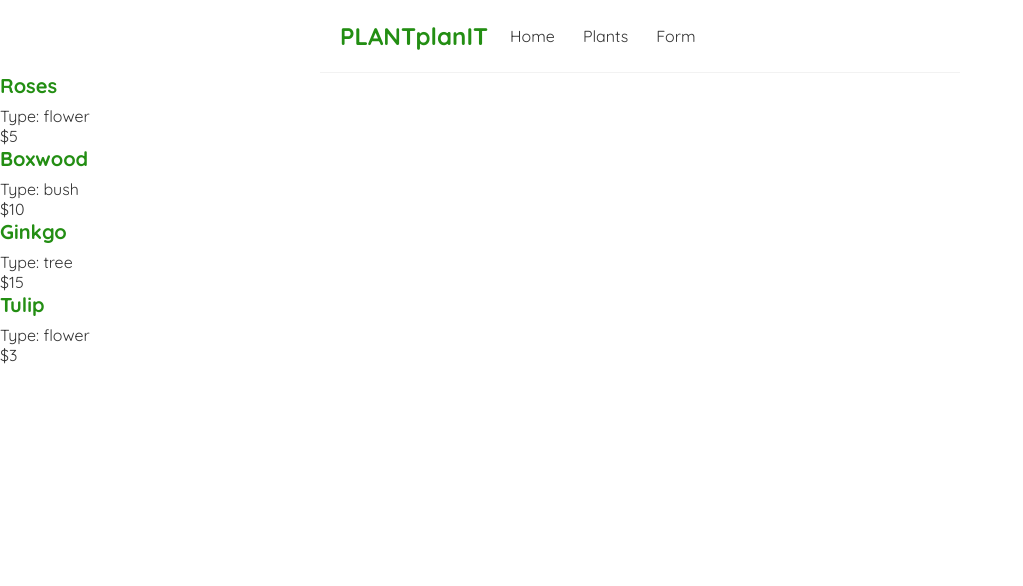
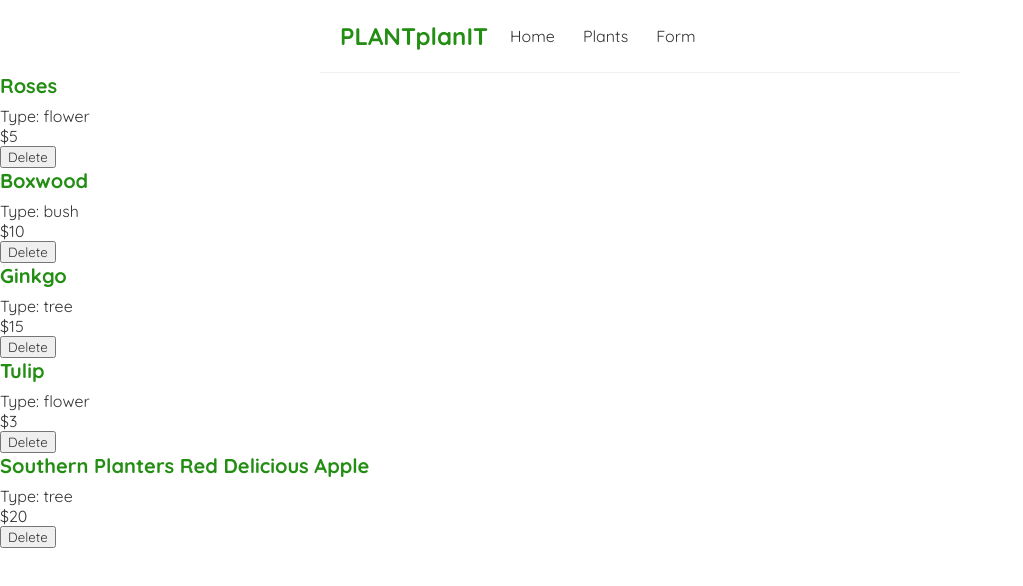
Before and after one commit to StephenthatsPH/phase-2-react-project, a React (Create React App) app: page /plants in a window 1280 px wide. Shown: the top 586 px of the page, without its empty margins (0-1023 px from the left). Built offline with nearby package versions, Linux system fonts and the light colour scheme; data requests are answered from the project's data file.

Commit message:
Started Delete function

```diff
--- a/db/db.json
+++ b/db/db.json
@@ -28,6 +28,12 @@
       "price": "3",
       "category": "flower",
       "id": 4
+    },
+    {
+      "name": "Southern Planters  Red Delicious Apple",
+      "price": "20",
+      "category": "tree",
+      "id": 5
     }
   ],
   "customer": [
--- a/src/App.js
+++ b/src/App.js
@@ -1,9 +1,5 @@
 import { BrowserRouter as Router, Route, Switch } from "react-router-dom";
 import Header from './components/Header';
-import Home from './components/Home';
-import Plants from "./components/Plants";
-import Form from "./components/Form";
-import NavBar from "./components/Navbar";
 
 function App() {
   return (
--- a/src/components/Plants.jsx
+++ b/src/components/Plants.jsx
@@ -5,6 +5,17 @@ const Plants = ()=> {
     const [product, setProduct] = useState(null);
     const [isPending, setIsPending] = useState(true);
     const [error, setError] = useState(null);
+
+    const handleDelete = () => {
+        fetch('http:localhost:8000/product/' + product.id, {
+            method: 'DELETE',
+            headers: {
+                'Accept': 'application/json',
+                'Content-Type': 'application/json'}
+        }).then(() => {
+            console.log('Product has been deleted');
+        })
+    }
 
     useEffect(() => {
         fetch('http://localhost:8000/product')
@@ -29,7 +40,7 @@ const Plants = ()=> {
         <div>
             { error && <div>{ error }</div> }
             {isPending && <div>Loading...</div>}
-            {product && <PlantsCard product={product} />}
+            {product && <PlantsCard product={product} handleDelete={handleDelete}/>}
         </div>
     );
 };
--- a/src/components/PlantsCard.jsx
+++ b/src/components/PlantsCard.jsx
@@ -1,6 +1,8 @@
 
 
-function PlantsCard({ product }) {
+function PlantsCard({ product, handleDelete }) {
+
+
 
     return (
         <div>
@@ -9,6 +11,7 @@ function PlantsCard({ product }) {
                     <h2>{ product.name }</h2>
                     <p>Type: { product.category }</p>
                     <p>${ product.price }</p>
+                    <button onClick={handleDelete}>Delete</button>
                 </div>
             ))}
         </div>
```
